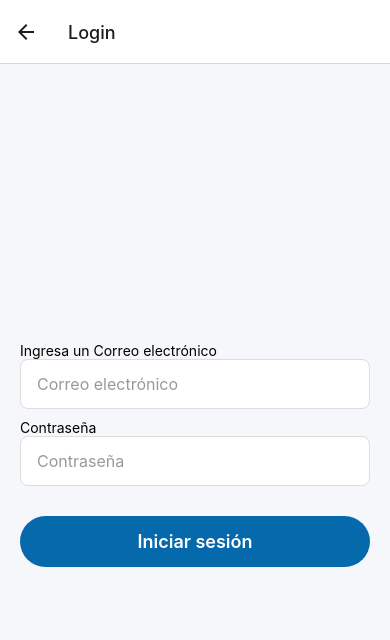
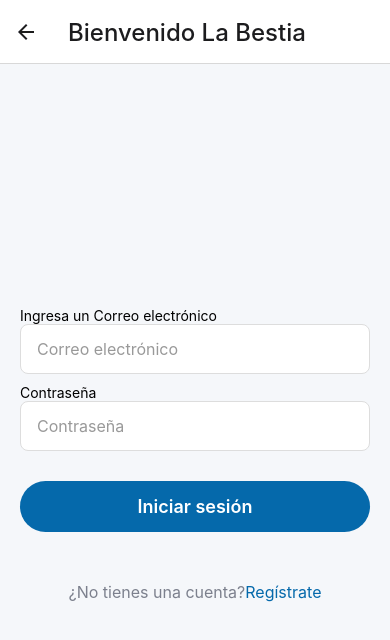
Before and after one commit to musta10/frontapp, a React Native app: screen /Login in a window 390 px wide. Shown: the top 640 px of the page. Built offline with nearby package versions, Linux system fonts and the light colour scheme.

Commit message:
screensdatausers

```diff
--- a/App.js
+++ b/App.js
@@ -16,9 +16,12 @@ export default function App() {
 <NavigationContainer>
       <Stack.Navigator initialRouteName="Welcome">
         <Stack.Screen name="Welcome" component={Welcome} options={{ headerShown: false }} />
-        <Stack.Screen name="Login" component={LoginScreen}  options={{ title: 'Login' }} />
-        <Stack.Screen name="Register" component={RegisterScreen} options={{ title: 'Register' }} />
-        <Stack.Screen name="Home" component={HomeScreen} options={{ title: 'Home' }} />
+        <Stack.Screen name="Login" component={LoginScreen}  options={{ title: 'Bienvenido La Bestia', headerTitleStyle: {
+          fontSize: 24,
+          fontStyle: 'bold'
+        } }} />
+        <Stack.Screen name="Register" component={RegisterScreen} options={{ title: 'Regístrate' }} />
+        <Stack.Screen name="Home" component={HomeScreen} options={{ title: 'Home' ,headerShown: false }} />
       </Stack.Navigator>
     </NavigationContainer>
     </>
--- a/src/Screens/LoginScreen.js
+++ b/src/Screens/LoginScreen.js
@@ -1,5 +1,12 @@
 import React from "react";
-import { View, Text, TextInput, Button,TouchableOpacity, StyleSheet } from "react-native";
+import {
+  View,
+  Text,
+  TextInput,
+  Button,
+  TouchableOpacity,
+  StyleSheet,
+} from "react-native";
 import { Formik } from "formik";
 import * as Yup from "yup";
 import AsyncStorage from "@react-native-async-storage/async-storage";
@@ -76,8 +83,13 @@ const LoginScreen = ({ navigation }) => {
           <TouchableOpacity style={styles.button} onPress={handleSubmit}>
             <Text style={styles.buttonText}>Iniciar sesión</Text>
           </TouchableOpacity>
+          <TouchableOpacity onPress={()=> navigation.navigate('Register')} style={styles.registerLink}>
+            <Text style={styles.registerLinkText}>¿No tienes una cuenta?
+              <Text style={styles.registerLinkTextHighColor}>Regístrate</Text>
+            </Text>
+          </TouchableOpacity>
+        </View>
 
-        </View>
       )}
     </Formik>
   );
@@ -86,44 +98,56 @@ const LoginScreen = ({ navigation }) => {
 const styles = StyleSheet.create({
   container: {
     flex: 1,
-    justifyContent: 'center',
-    backgroundColor: '#f5f7fa',
+    justifyContent: "center",
+    backgroundColor: "#f5f7fa",
     padding: 20,
   },
   title: {
     fontSize: 28,
-    fontWeight: 'bold',
-    color: '#333',
-    textAlign: 'center',
+    fontWeight: "bold",
+    color: "#333",
+    textAlign: "center",
     marginBottom: 40,
   },
   input: {
     height: 50,
-    backgroundColor: '#fff',
+    backgroundColor: "#fff",
     borderRadius: 8,
     paddingHorizontal: 16,
     fontSize: 16,
     marginBottom: 10,
-    borderColor: '#ddd',
+    borderColor: "#ddd",
     borderWidth: 1,
   },
   button: {
-    backgroundColor: '#0569AB',
+    backgroundColor: "#0569AB",
     paddingVertical: 15,
     borderRadius: 30,
     marginTop: 20,
-    alignItems: 'center',
+    alignItems: "center",
   },
   buttonText: {
-    color: '#fff',
+    color: "#fff",
     fontSize: 18,
-    fontWeight: '600',
+    fontWeight: "600",
   },
   error: {
-    color: 'red',
+    color: "red",
     fontSize: 14,
     marginBottom: 10,
   },
+  registerLink:{
+    alignSelf: 'center',
+    marginTop: 50
+  },
+  registerLinkText: {
+    fontSize: 16,
+    color: '#7c808d'
+  },
+  registerLinkTextHighColor: {
+    fontSize: 16,
+    color: '#0569AB'
+  }
 });
 
 export default LoginScreen;
--- a/src/Screens/RegisterScreen.js
+++ b/src/Screens/RegisterScreen.js
@@ -68,7 +68,7 @@ const RegisterScreen = ({ navigation }) => {
             onBlur={handleBlur("password")}
             value={values.password}
             secureTextEntry
-            placeholder="Contraseña"
+            placeholder="Crea una contraseña"
             placeholderTextColor="#999"
           />
           {touched.password && errors.password && (
```
